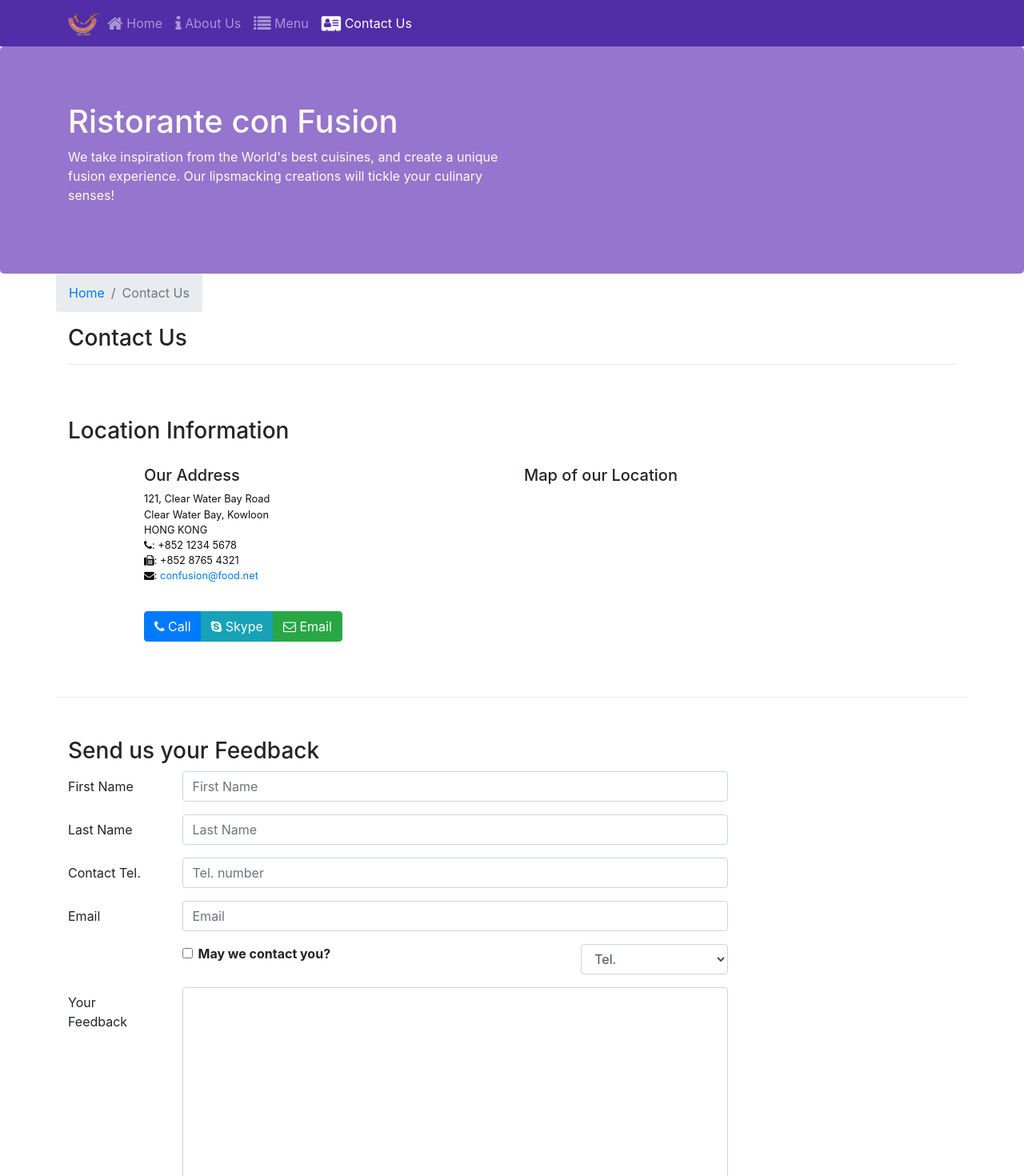
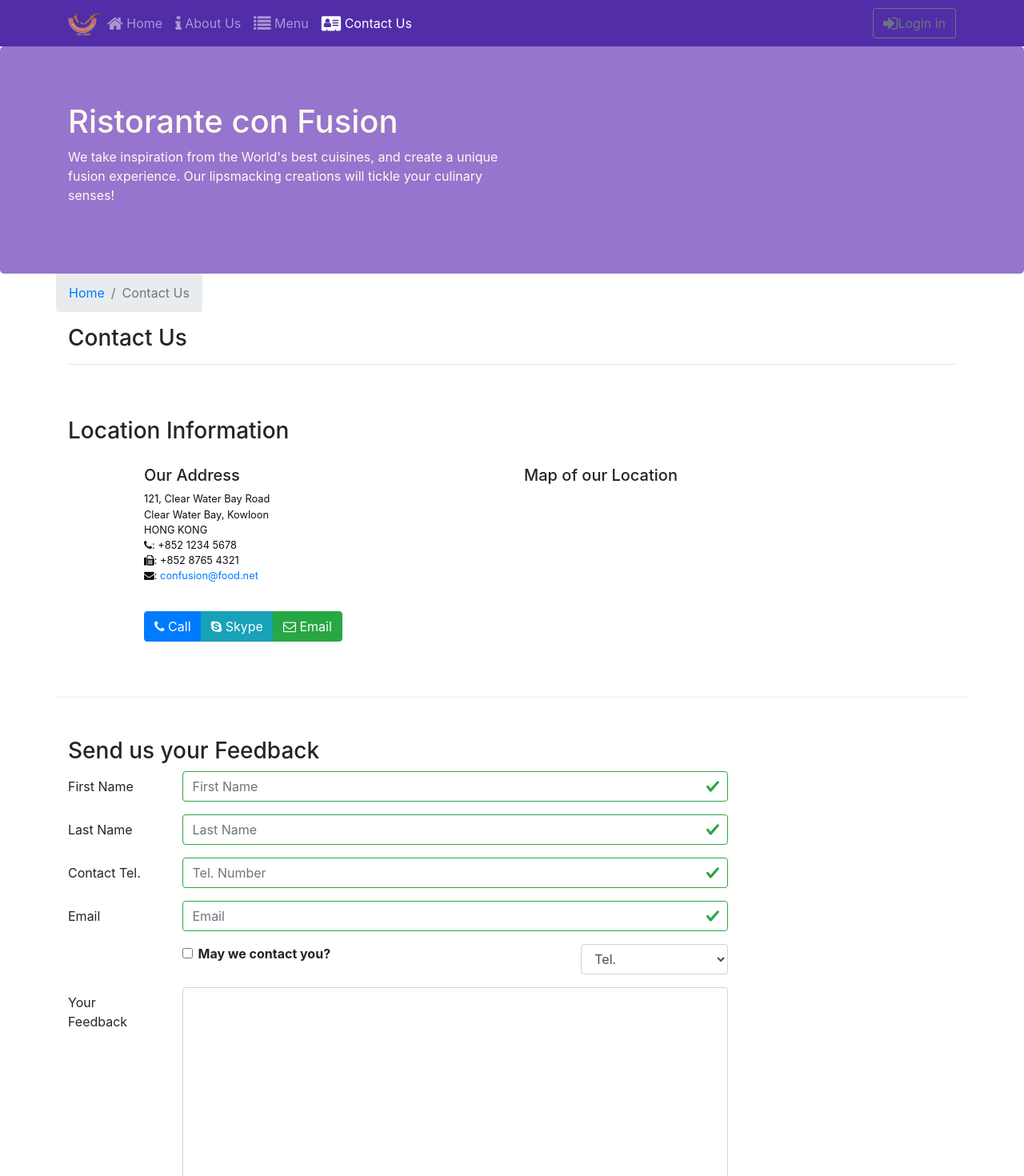
Before and after one commit to dak-shin/React, a React (Create React App) app: page /contactus in a window 1280 px wide. Shown: the top 1470 px of the page at 80% size. Built offline with nearby package versions, Linux system fonts and the light colour scheme.

Commit message:
uncontrolled forms completed

```diff
--- a/src/components/ContactComponent.js
+++ b/src/components/ContactComponent.js
@@ -1,5 +1,5 @@
 import React, {Component} from 'react';
-import { Breadcrumb, BreadcrumbItem, Button, Form, FormGroup, Label, Input, Col } from 'reactstrap';
+import { Breadcrumb, BreadcrumbItem, Button, Form, FormGroup, Label, Input, Col, FormFeedback } from 'reactstrap';
 import { Link } from 'react-router-dom';
 
 class Contact extends Component{
@@ -14,9 +14,16 @@
             email: '',
             agree: false,
             contactType: 'Tel.',
-            message: ''
+            message: '',
+            touched:{
+                firstname:false,
+                lastname:false,
+                telnum:false,
+                email:false
+            }
         };
 
+        this.handleBlur = this.handleBlur.bind(this);
         this.handleSubmit = this.handleSubmit.bind(this);
         this.handleInputChange = this.handleInputChange.bind(this);
         //when do we apply the bind method and not apply the bind method.
@@ -38,7 +45,44 @@
         event.preventDefault();
     }
 
+    handleBlur = (field) => (evt) => {
+        this.setState({
+            touched: { ...this.state.touched, [field]: true }
+        });
+    }
+
+    validate(firstname, lastname, telnum, email) {
+        const errors = {
+            firstname: '',
+            lastname: '',
+            telnum: '',
+            email: ''
+        };
+
+        if (this.state.touched.firstname && firstname.length < 3)
+            errors.firstname = 'First Name should be >= 3 characters';
+        else if (this.state.touched.firstname && firstname.length > 10)
+            errors.firstname = 'First Name should be <= 10 characters';
+
+        if (this.state.touched.lastname && lastname.length < 3)
+            errors.lastname = 'Last Name should be >= 3 characters';
+        else if (this.state.touched.lastname && lastname.length > 10)
+            errors.lastname = 'Last Name should be <= 10 characters';
+
+        const reg = /^\d+$/;
+        if (this.state.touched.telnum && !reg.test(telnum))
+            errors.telnum = 'Tel. Number should contain only numbers';
+
+        if(this.state.touched.email && email.split('').filter(x => x === '@').length !== 1)
+            errors.email = 'Email should contain a @';
+
+        return errors;
+    }
+
     render(){
+
+        const errors = this.validate(this.state.firstname, this.state.lastname, this.state.telnum, this.state.email);
+
         return(
             <div className="container">
                 <div className="row">
@@ -89,7 +133,11 @@
                                     <Input type="text" id="firstname" name="firstname"
                                         placeholder="First Name"
                                         value={this.state.firstname}
+                                        valid={errors.firstname === ''}
+                                        invalid={errors.firstname !== ''}
+                                        onBlur={this.handleBlur('firstname')}
                                         onChange={this.handleInputChange} />
+                                    <FormFeedback>{errors.firstname}</FormFeedback>
                                 </Col>
                             </FormGroup>
                             <FormGroup row>
@@ -98,16 +146,24 @@
                                     <Input type="text" id="lastname" name="lastname"
                                         placeholder="Last Name"
                                         value={this.state.lastname}
+                                        valid={errors.lastname === ''}
+                                        invalid={errors.lastname !== ''}
+                                        onBlur={this.handleBlur('lastname')}
                                         onChange={this.handleInputChange} />
+                                    <FormFeedback>{errors.lastname}</FormFeedback>
                                 </Col>
                             </FormGroup>
                             <FormGroup row>
-                            <Label htmlFor="telnum" md={2}>Contact Tel.</Label>
+                                <Label htmlFor="telnum" md={2}>Contact Tel.</Label>
                                 <Col md={10}>
                                     <Input type="tel" id="telnum" name="telnum"
-                                        placeholder="Tel. number"
+                                        placeholder="Tel. Number"
                                         value={this.state.telnum}
+                                        valid={errors.telnum === ''}
+                                        invalid={errors.telnum !== ''}
+                                        onBlur={this.handleBlur('telnum')}
                                         onChange={this.handleInputChange} />
+                                    <FormFeedback>{errors.telnum}</FormFeedback>
                                 </Col>
                             </FormGroup>
                             <FormGroup row>
@@ -116,7 +172,11 @@
                                     <Input type="email" id="email" name="email"
                                         placeholder="Email"
                                         value={this.state.email}
+                                        valid={errors.email === ''}
+                                        invalid={errors.email !== ''}
+                                        onBlur={this.handleBlur('email')}
                                         onChange={this.handleInputChange} />
+                                    <FormFeedback>{errors.email}</FormFeedback>
                                 </Col>
                             </FormGroup>
                             <FormGroup row>
--- a/src/components/HeaderComponent.js
+++ b/src/components/HeaderComponent.js
@@ -1,5 +1,6 @@
 import React, {Component} from 'react';
-import { Navbar, NavbarBrand, Nav, NavbarToggler, Collapse, NavItem, Jumbotron } from 'reactstrap';
+import { Navbar, NavbarBrand, Nav, NavbarToggler, Collapse, NavItem, Jumbotron, Modal, ModalHeader, ModalBody, Button,
+	Form, FormGroup, Input, Label  } from 'reactstrap';
 import {NavLink } from 'react-router-dom';
 
 class Header extends Component
@@ -7,8 +8,11 @@
 	constructor(props) {
 	    super(props);
 	    this.toggleNav = this.toggleNav.bind(this);
+	    this.toggleModal = this.toggleModal.bind(this);
+	    this.handleLogin = this.handleLogin.bind(this);
 	    this.state = {
-	      isNavOpen: false
+	      isNavOpen: false,
+	      isModalOpen: false
 	    };
 	}
 
@@ -16,6 +20,18 @@
         this.setState({
           isNavOpen: !this.state.isNavOpen
         });
+    }
+
+    toggleModal(){
+    	this.setState({
+          isModalOpen: !this.state.isModalOpen
+        });
+    }
+
+    handleLogin(event){
+    	this.toggleModal();
+    	alert("Username : "+this.username.value+" Password : "+this.password.value +" Remember "+this.remember.checked);
+    	event.preventDefault();
     }
 
 	render()
@@ -51,6 +67,13 @@
 		             				</NavLink>
 		             			</NavItem>
 		             		</Nav>
+		             		<Nav className="ml-auto" navbar>
+		             			<NavItem>
+		             				<Button outline onClick={this.toggleModal}>
+		             					<span className="fa fa-sign-in fa-lg"></span>Login in
+		             				</Button>
+		             			</NavItem>
+		             		</Nav>
 		             	</Collapse>
             		</div>
           		</Navbar>
@@ -64,6 +87,28 @@
                			</div>
            			</div>
           		</Jumbotron>
+          		<Modal isOpen={this.state.isModalOpen} toggle={this.toggleModal}>
+          			<ModalHeader toggle={this.toggleModal}>Login</ModalHeader>
+          			<ModalBody>
+          				<Form onSubmit={this.handleLogin}>
+          					<FormGroup>
+          						<Label htmlFor="username">Username</Label>
+          						<Input type="text" id="username" name="username" innerRef={(input) => this.username = input}/>
+          					</FormGroup>
+          					<FormGroup>
+          						<Label htmlFor="password">Password</Label>
+          						<Input type="text" id="password" name="password" innerRef={(input) => this.password = input}/>
+          					</FormGroup>
+          					<FormGroup check>
+          						<Label check>
+          							<Input type="checkbox" name="remember" innerRef={(input) => this.remember = input}/>
+          							Remember me
+          						</Label>
+          					</FormGroup>
+          					<Button type="submit" value="submit" className="bg-primary">Login</Button>
+          				</Form>
+          			</ModalBody>
+          		</Modal>
 			</React.Fragment>
 		);
 	}
```
